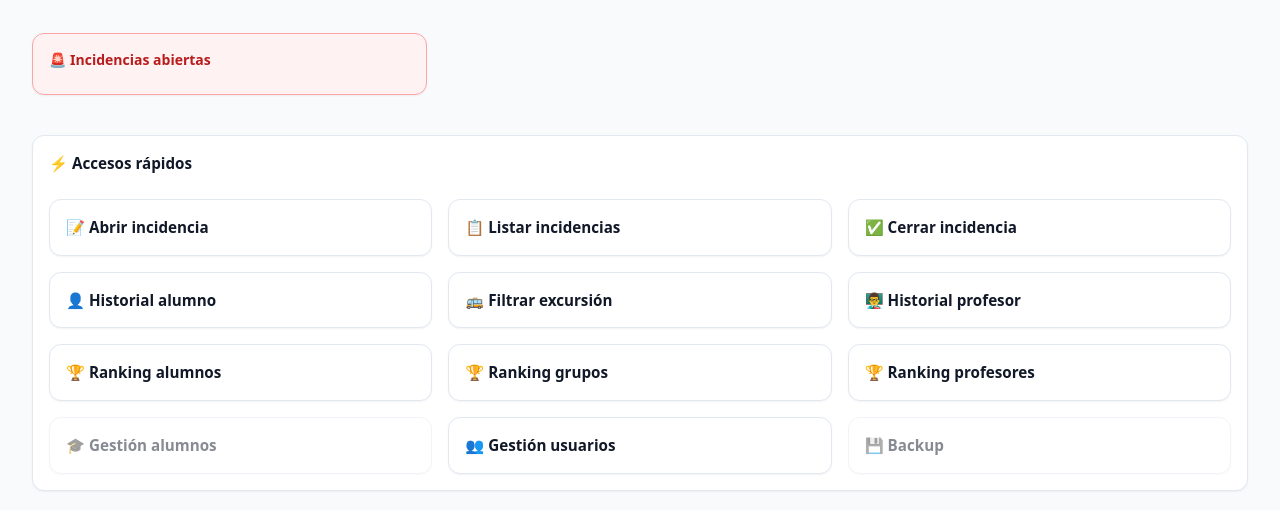
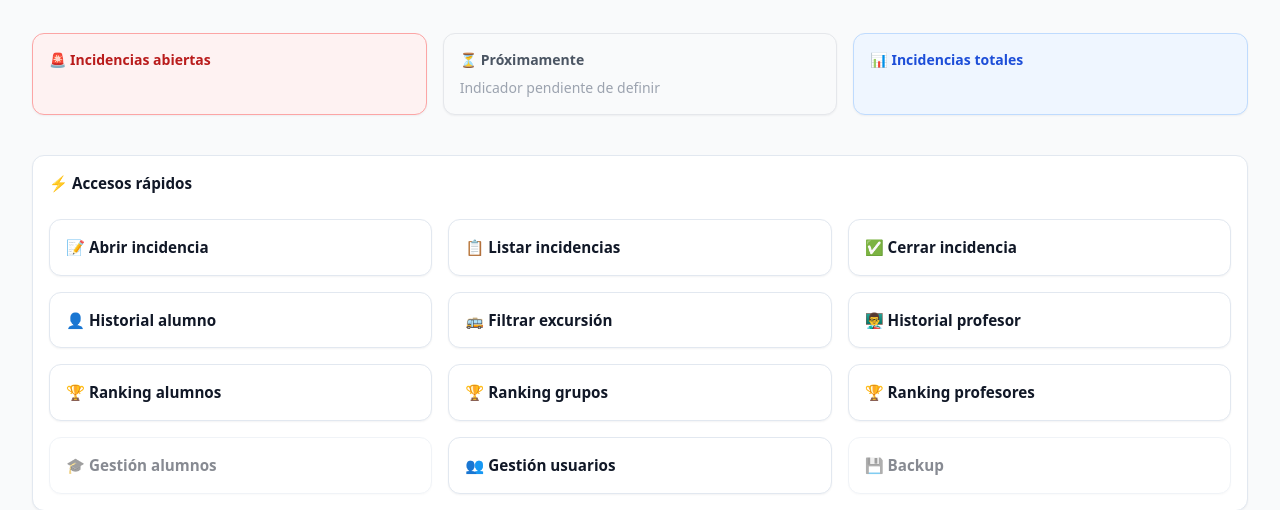
Before and after one commit to pablo-1974/AGB-incidencias, a FastAPI app: template templates/admin/dashboard.html in a window 1280 px wide. Shown: the part 128-638 px from the top of the page. Run offline with FastAPI, Linux system fonts and the light colour scheme; the template is opened without the code that fills it, so the values that code supplies are empty; some libraries are stand-ins or nearby versions.

Commit message:
Update dashboard.html

```diff
--- a/templates/admin/dashboard.html
+++ b/templates/admin/dashboard.html
@@ -16,9 +16,11 @@
 </p>
 
 {# =========================================================
-   KPI PRINCIPAL
+   KPIs PRINCIPALES
    ========================================================= #}
 <div class="grid grid-cols-1 sm:grid-cols-3 gap-4 mb-10">
+
+  {# === KPI 1 · Incidencias abiertas === #}
   <div class="card border border-red-300 bg-red-50">
     <div class="text-sm text-red-700 font-semibold">
       🚨 Incidencias abiertas
@@ -27,6 +29,27 @@
       {{ kpis.open_incidences }}
     </div>
   </div>
+
+  {# === KPI 2 · Placeholder === #}
+  <div class="card border border-gray-200 bg-gray-50">
+    <div class="text-sm text-gray-600 font-semibold">
+      ⏳ Próximamente
+    </div>
+    <div class="text-sm text-gray-400 mt-2">
+      Indicador pendiente de definir
+    </div>
+  </div>
+
+  {# === KPI 3 · Incidencias totales === #}
+  <div class="card border border-blue-200 bg-blue-50">
+    <div class="text-sm text-blue-700 font-semibold">
+      📊 Incidencias totales
+    </div>
+    <div class="text-3xl font-bold text-blue-800 mt-2">
+      {{ kpis.total_incidences }}
+    </div>
+  </div>
+
 </div>
 
 {# =========================================================
```
